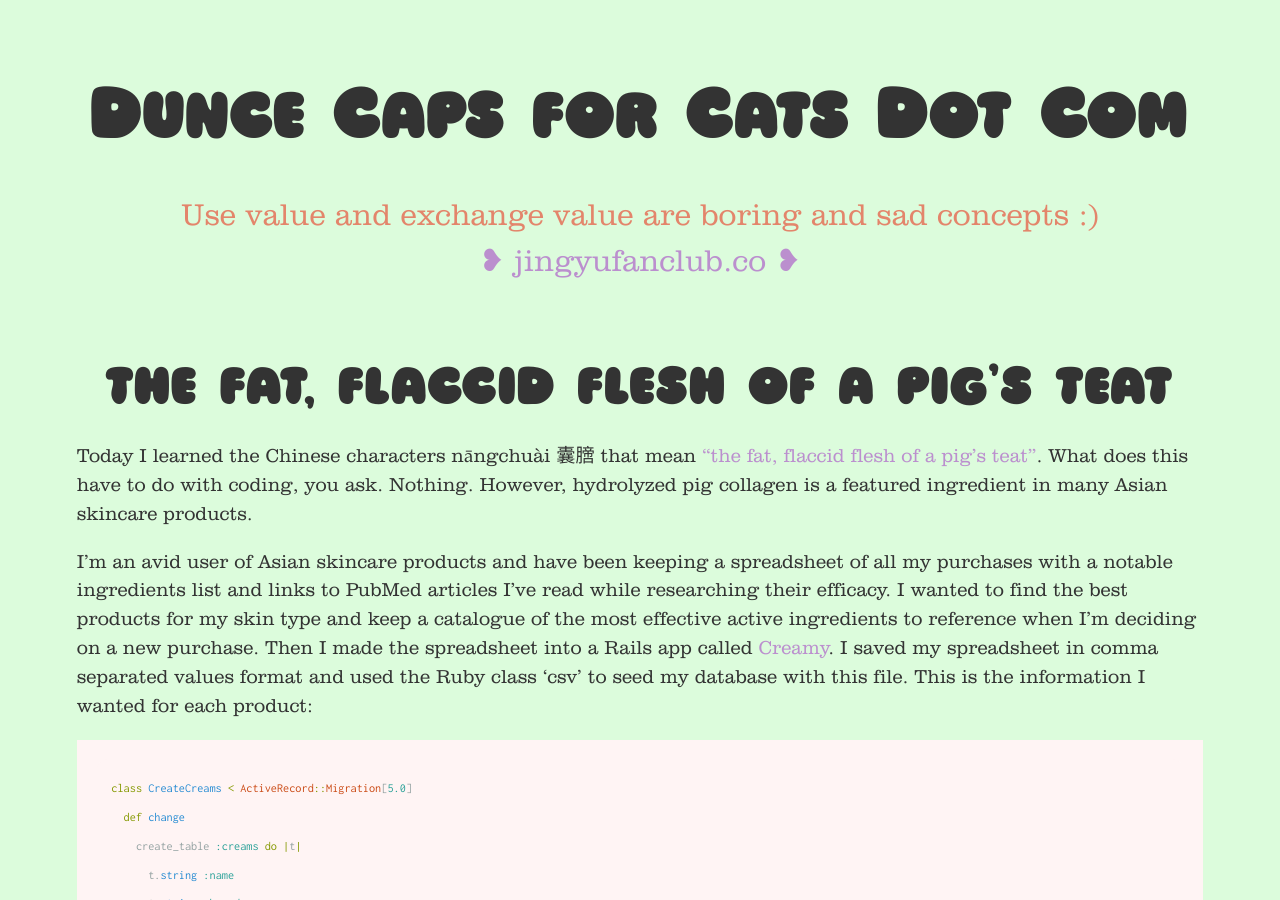
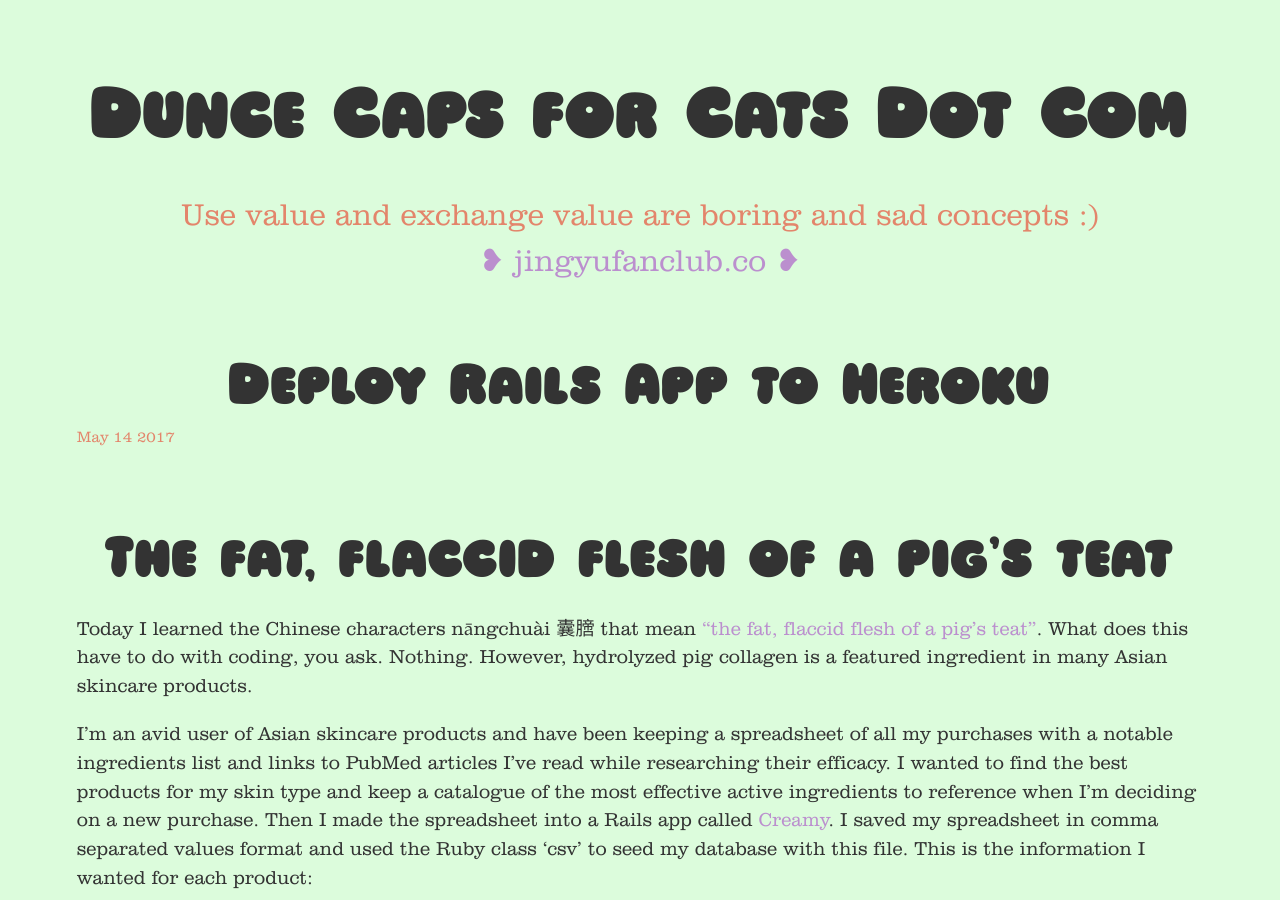
Before and after one commit to jingyufanclub/bloggo, a Jekyll site: the page built from index.html, in a window 1280 px wide and 900 px high. Built offline with Jekyll 4.4.1, drawn with Linux system fonts in a browser that asks for light colours.

Commit message:
draft new post

```diff
--- /dev/null
+++ b/_posts/2017-05-14-heroku.md
@@ -0,0 +1,4 @@
+---
+layout: post
+title: Deploy Rails App to Heroku
+---
```
Also changed, not shown: _posts/2017-05-07-creamy.md (renamed from _posts/2017-05-07-creamy-app.md, +1 -1 lines).
